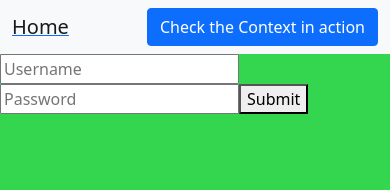
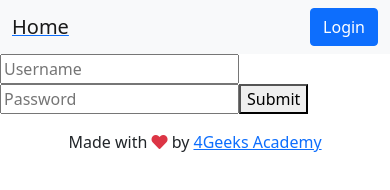
Before and after one commit to Minimage/StoryTime_App, a React app: page /login in a window 390 px wide. Built offline with nearby package versions, Linux system fonts and the light colour scheme; no server answers.

Commit message:
Removed the login button from the home page and added it to the navbar so it can be accessed from anywhere
Made it so that the login button will disapper once the user is logged in

**Next Steps**
Upcoming task is to make it so when the user logs in that the profile picture of the user will go where the login button was (good idea for desktop, idk about mobile)

```diff
--- a/src/front/js/component/navbar.js
+++ b/src/front/js/component/navbar.js
@@ -1,7 +1,10 @@
-import React from "react";
+import React, { useEffect, useContext, useState } from "react";
 import { Link } from "react-router-dom";
+import "../../styles/styles.css";
+import { userContext } from "../pages/global_context";
 
 export const Navbar = () => {
+  const { auth, setAuth } = useContext(userContext);
   return (
     <nav className="navbar navbar-light bg-light">
       <div className="container">
@@ -9,10 +12,14 @@ export const Navbar = () => {
           <span className="navbar-brand mb-0 h1">Home</span>
         </Link>
         <div className="ml-auto">
-          <Link to="/demo">
-            <button className="btn btn-primary">
-              Check the Context in action
-            </button>
+          <Link to="/Login">
+            <span
+              className={
+                auth === true ? "hide" : "show" + " btn btn-primary texter"
+              }
+            >
+              Login
+            </span>
           </Link>
         </div>
       </div>
--- a/src/front/styles/styles.css
+++ b/src/front/styles/styles.css
@@ -1,6 +1,11 @@
-.login {
-  width: 100%;
-  height: 100%;
-  position: fixed;
-  background-color: #34d54f;
+/* Specifically for the login page */
+
+.hide {
+  visibility: hidden;
+  display: none;
 }
+
+.show {
+  visibility: visible;
+  display: block;
+}
```
